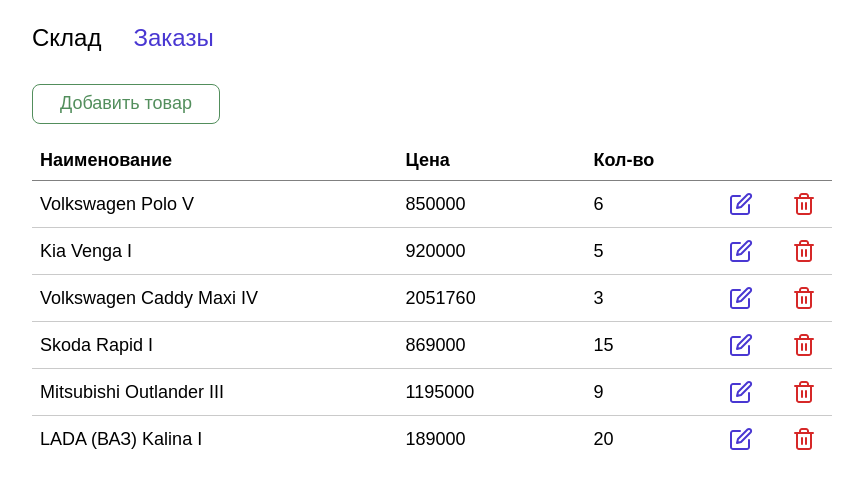
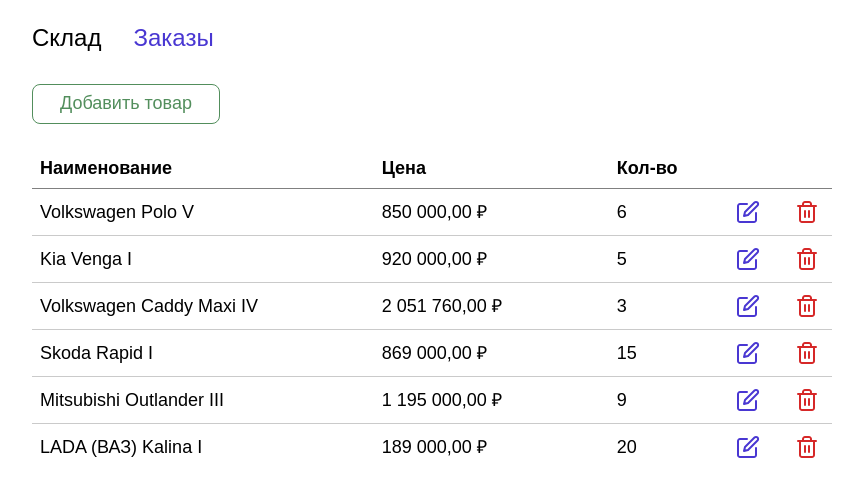
Before and after one commit to staskozin/stock-mpei, a React (Create React App) app: page / in a window 1280 px wide. Shown: the top 496 px of the page, without its empty margins (208-1071 px from the left). Built offline with nearby package versions, Linux system fonts and the light colour scheme.

Commit message:
Добавил форматирование цен в таблице

```diff
--- a/src/features/products/Products.module.scss
+++ b/src/features/products/Products.module.scss
@@ -12,7 +12,7 @@
   color: #528e5c;
   padding: 8px 27px 9px;
   background: none;
-  margin-bottom: 16px;
+  margin-bottom: 24px;
 
   &:hover {
     background-color: #eaf7ec;
--- a/src/features/products/ProductsTable.tsx
+++ b/src/features/products/ProductsTable.tsx
@@ -6,6 +6,7 @@
 
 import s from './ProductsTable.module.scss'
 import 'reactjs-popup/dist/index.css'
+import { formatPrice } from '../../helpers'
 
 const ProductsTable = (props: { products: Array<Product>, dispatch: any }) => {
   const [name, setName] = useState<string>('')
@@ -34,7 +35,7 @@
                 return (
                   <tr key={p.name}>
                     <td>{p.name}</td>
-                    <td>{p.price}</td>
+                    <td>{formatPrice(p.price)}</td>
                     <td>{p.quantity}</td>
                     <td className={s['button-wrap']}>
                       <button className={s.button} onClick={() => {
@@ -80,7 +81,7 @@
           <input
             type="number"
             value={price}
-            onChange={(e) => setPrice(Number.parseInt(e.target.value))}
+            onChange={(e) => setPrice(Number.parseFloat(e.target.value))}
           />
         </label>
 
--- /dev/null
+++ b/src/helpers.ts
@@ -0,0 +1,3 @@
+export function formatPrice(price: number): string {
+  return new Intl.NumberFormat('ru-RU', { style: 'currency', currency: 'RUB' }).format(price)
+}
```
